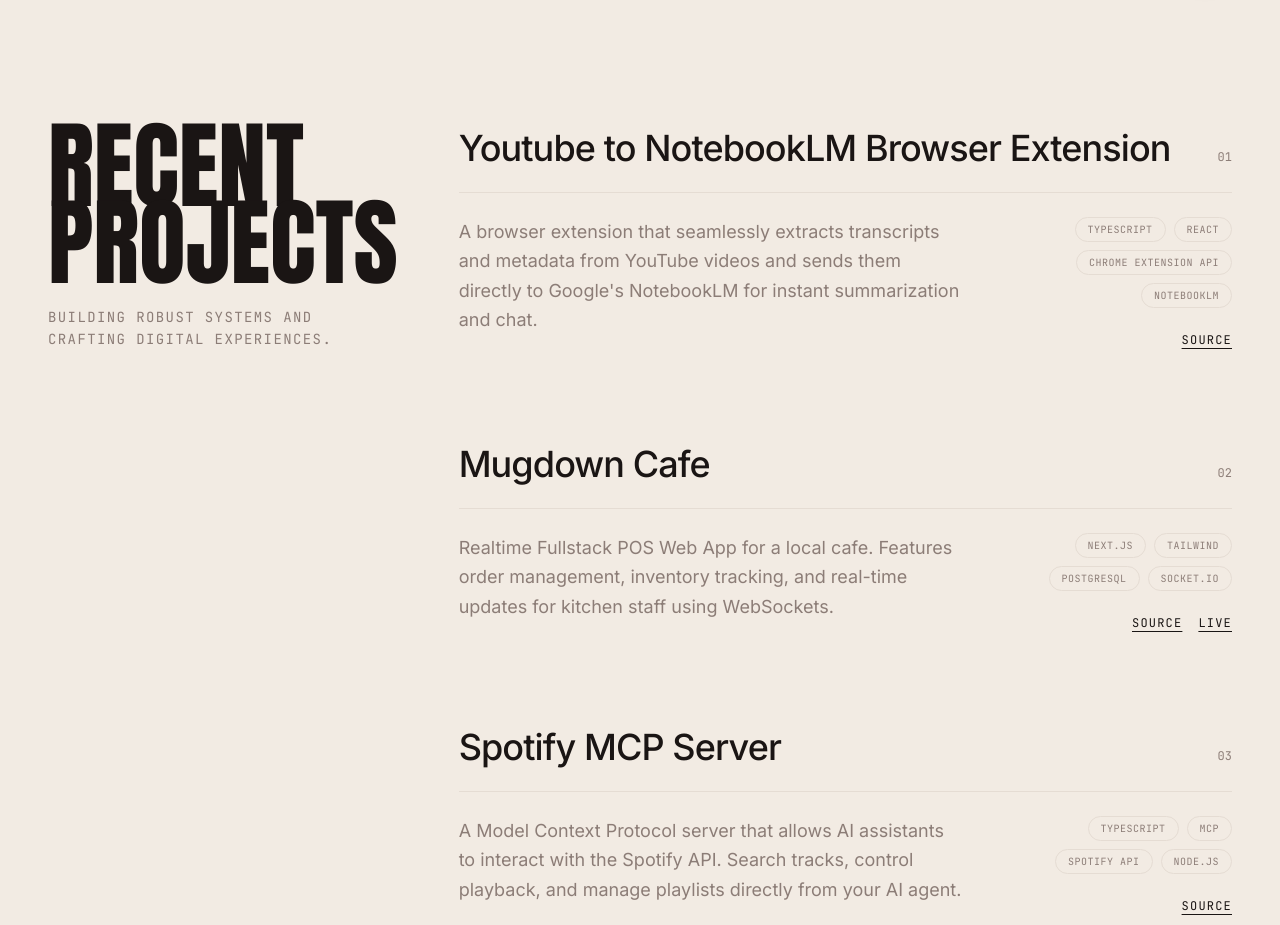
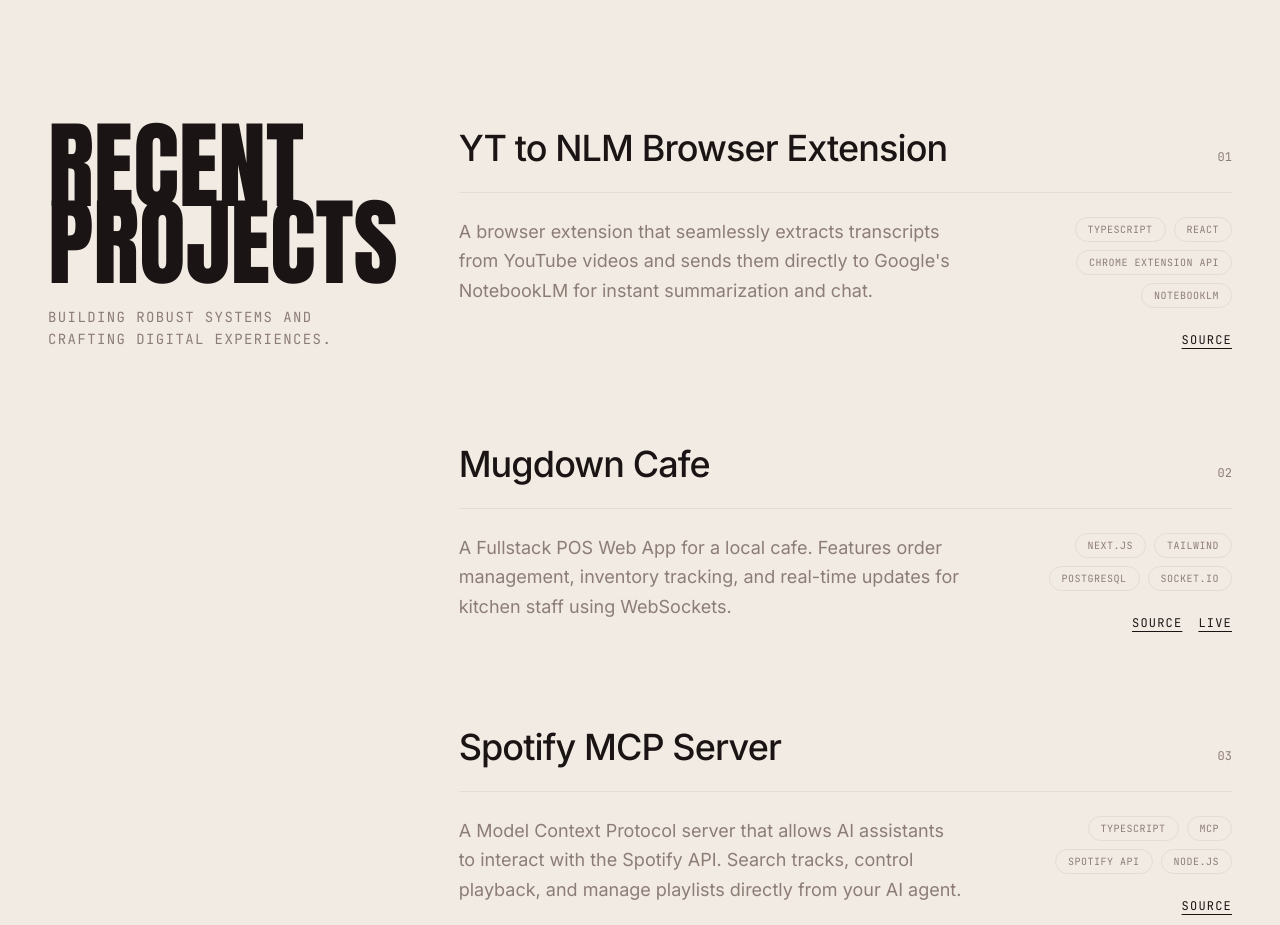
Before and after one commit to gupta-kush/dev-portfolio, a React (Vite) app: page / in a window 1280 px wide. Shown: the part 800-1725 px from the top of the page. Built offline with nearby package versions, Linux system fonts and the light colour scheme.

Commit message:
content: update Mugdown Cafe description

```diff
--- a/src/components/Projects.tsx
+++ b/src/components/Projects.tsx
@@ -2,16 +2,16 @@
 
 const PROJECTS = [
   {
-    title: "Youtube to NotebookLM Browser Extension",
+    title: "YT to NLM Browser Extension",
     description:
-      "A browser extension that seamlessly extracts transcripts and metadata from YouTube videos and sends them directly to Google's NotebookLM for instant summarization and chat.",
+      "A browser extension that seamlessly extracts transcripts from YouTube videos and sends them directly to Google's NotebookLM for instant summarization and chat.",
     tech: ["TypeScript", "React", "Chrome Extension API", "NotebookLM"],
     github: "#",
   },
   {
     title: "Mugdown Cafe",
     description:
-      "Realtime Fullstack POS Web App for a local cafe. Features order management, inventory tracking, and real-time updates for kitchen staff using WebSockets.",
+      "A Fullstack POS Web App for a local cafe. Features order management, inventory tracking, and real-time updates for kitchen staff using WebSockets.",
     tech: ["Next.js", "Tailwind", "PostgreSQL", "Socket.io"],
     github: "#",
     link: "#",
```
